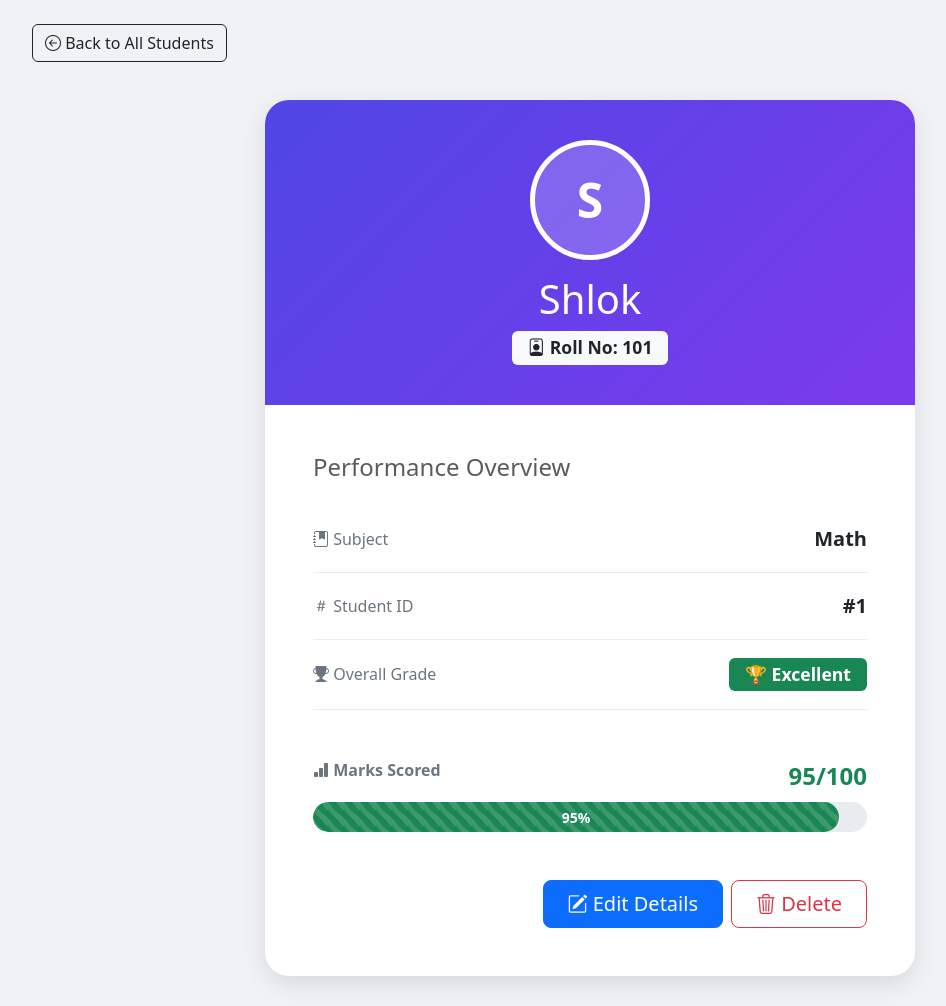
After one commit to siddhi110/python-training, a Flask app: page /student/1 in a window 1280 px wide. The commit adds this page. Shown: the whole page, without its empty margins (50-996 px from the left). Run offline with Flask 3, Linux system fonts and the light colour scheme; data comes from the database, SQL or seed files in the repository.

Commit message:
Day 13 add card.test html

```diff
--- a/app.py
+++ b/app.py
@@ -77,37 +77,20 @@ def grid_view():
     conn.close()
     return render_template('grid_test.html', students=students, stats=stats, get_grade_data=get_grade_data)
 
-# EDIT STUDENT
-@app.route("/edit/<int:id>", methods=['GET', 'POST'])
-def edit_student(id):
+@app.route("/student/<int:id>")
+def student_card(id):
     conn = get_db()
-
-    if request.method == 'POST':
-        name = request.form['name']
-        roll = request.form['roll']
-        marks = request.form['marks']
-        subject = request.form['subject']
-
-        conn.execute(
-            "UPDATE students SET name=?, roll=?, marks=?, subject=? WHERE id=?",
-            (name, roll, marks, subject, id)
-        )
-        conn.commit()
-        conn.close()
-        return redirect(url_for('search'))
-
     student = conn.execute("SELECT * FROM students WHERE id=?", (id,)).fetchone()
     conn.close()
-    return render_template("edit.html", student=student)
+    if student is None:
+        return "Student not found", 404
+    return render_template('card_test.html', student=student, get_grade_data=get_grade_data)
 
-# DELETE STUDENT
-@app.route("/delete/<int:id>")
-def delete_student(id):
-    conn = get_db()
-    conn.execute("DELETE FROM students WHERE id=?", (id,))
-    conn.commit()
+
     conn.close()
-    return redirect(url_for('search'))
+    if student is None:
+        return "Student not found", 404
+    return render_template('card_test.html', student=student, get_grade_data=get_grade_data)
 
 if __name__ == "__main__":
     app.run(debug=True)
--- /dev/null
+++ b/templates/card_test.html
@@ -0,0 +1,71 @@
+<!doctype html>
+<html lang="en">
+<head>
+    <meta charset="utf-8">
+    <meta name="viewport" content="width=device-width, initial-scale=1">
+    <title>{{ student['name'] }} - Profile</title>
+    <link href="https://cdn.jsdelivr.net/npm/bootstrap@5.3.3/dist/css/bootstrap.min.css" rel="stylesheet">
+    <link rel="stylesheet" href="https://cdn.jsdelivr.net/npm/bootstrap-icons@1.11.3/font/bootstrap-icons.min.css">
+    <style>
+        body { background: #f0f2f5; }
+     .profile-card { max-width: 650px; margin: 30px auto; border: none; border-radius: 24px; box-shadow: 0 8px 25px rgba(0,0,0,0.1); overflow: hidden; }
+     .profile-header { background: linear-gradient(135deg, #4f46e5 0%, #7c3aed 100%); color: white; padding: 40px 30px; text-align: center; }
+     .avatar-xl { width: 120px; height: 120px; border-radius: 50%; background: rgba(255,255,255,0.2); font-size: 48px; font-weight: 700; display: flex; align-items: center; justify-content: center; margin: 0 auto 15px; border: 5px solid white; }
+     .info-row { padding: 18px 0; border-bottom: 1px solid #e9ecef; display: flex; justify-content: space-between; align-items: center; }
+     .info-row:last-child { border: none; }
+     .progress { height: 30px; border-radius: 20px; font-size: 14px; font-weight: bold; }
+     .progress-bar { border-radius: 20px; }
+     .grade-badge { font-size: 1.1rem; padding: 8px 16px; }
+    </style>
+</head>
+<body>
+    <div class="container">
+        <a href="/grid" class="btn btn-outline-dark mt-4 mb-2">
+            <i class="bi bi-arrow-left-circle"></i> Back to All Students
+        </a>
+
+        {% set grade = get_grade_data(student['marks']) %}
+
+        <div class="card profile-card">
+            <div class="profile-header">
+                <div class="avatar-xl">{{ student['name'][0].upper() }}</div>
+                <h1 class="mb-2">{{ student['name'] }}</h1>
+                <span class="badge bg-light text-dark grade-badge">
+                    <i class="bi bi-person-badge"></i> Roll No: {{ student['roll'] }}
+                </span>
+            </div>
+
+            <div class="card-body p-4 p-md-5">
+                <h4 class="mb-4 text-muted">Performance Overview</h4>
+                <div class="info-row">
+                    <span class="text-secondary"><i class="bi bi-journal-bookmark-fill"></i> Subject</span>
+                    <span class="fw-bold fs-5">{{ student['subject'] }}</span>
+                </div>
+                <div class="info-row">
+                    <span class="text-secondary"><i class="bi bi-hash"></i> Student ID</span>
+                    <span class="fw-bold fs-5">#{{ student['id'] }}</span>
+                </div>
+                <div class="info-row">
+                    <span class="text-secondary"><i class="bi bi-trophy-fill"></i> Overall Grade</span>
+                    <span class="badge bg-{{ grade.class }} grade-badge">{{ grade.icon }} {{ grade.grade }}</span>
+                </div>
+                <div class="mt-5">
+                    <div class="d-flex justify-content-between mb-2">
+                        <label class="form-label fw-bold text-secondary"><i class="bi bi-bar-chart-fill"></i> Marks Scored</label>
+                        <span class="fw-bold fs-4 text-{{ grade.class }}">{{ student['marks'] }}/100</span>
+                    </div>
+                    <div class="progress" role="progressbar">
+                        <div class="progress-bar progress-bar-striped progress-bar-animated bg-{{ grade.class }}" style="width: {{ student['marks'] }}%;">
+                             {{ student['marks'] }}%
+                        </div>
+                    </div>
+                </div>
+                <div class="d-grid gap-2 d-md-flex justify-content-md-end mt-5">
+                    <a href="/edit/{{ student['id'] }}" class="btn btn-primary btn-lg px-4"><i class="bi bi-pencil-square"></i> Edit Details</a>
+                    <a href="/delete/{{ student['id'] }}" class="btn btn-outline-danger btn-lg px-4" onclick="return confirm('Are you sure?')"><i class="bi bi-trash3"></i> Delete</a>
+                </div>
+            </div>
+        </div>
+    </div>
+</body>
+</html>
```
Also changed, not shown: templates/grid_test.html (+11 -0 lines).
